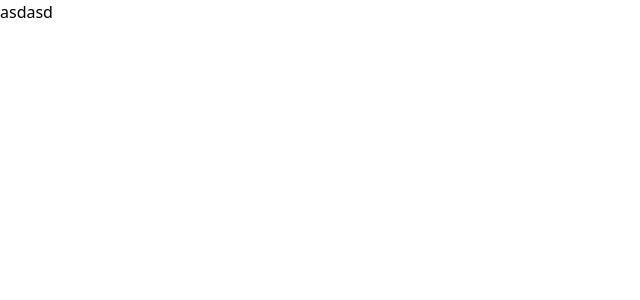
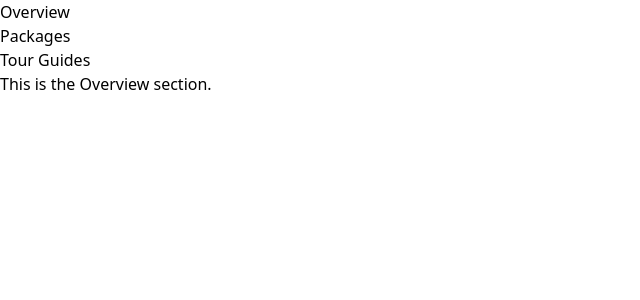
Before and after one commit to JamilAhmedd/Bengal-Wander-Client, a React (Vite) app: page / in a window 1280 px wide. Shown: the top 300 px of the page, without its empty margins (0-640 px from the left). Built offline with nearby package versions, Linux system fonts and the light colour scheme.

Commit message:
basic firebase int

```diff
--- /dev/null
+++ b/firebase/firebase.init.js
@@ -0,0 +1,18 @@
+// Import the functions you need from the SDKs you need
+import { initializeApp } from "firebase/app";
+// TODO: Add SDKs for Firebase products that you want to use
+// https://firebase.google.com/docs/web/setup#available-libraries
+import { getAuth } from "firebase/auth";
+// Your web app's Firebase configuration
+const firebaseConfig = {
+  apiKey: import.meta.env.VITE_apiKey,
+  authDomain: import.meta.env.authDomain,
+  projectId: import.meta.env.projectId,
+  storageBucket: import.meta.env.storageBucket,
+  messagingSenderId: import.meta.env.messagingSenderId,
+  appId: import.meta.env.appId,
+};
+
+// Initialize Firebase
+const app = initializeApp(firebaseConfig);
+export const auth = getAuth(app);
--- a/src/layouts/MainLayout.jsx
+++ b/src/layouts/MainLayout.jsx
@@ -1,7 +1,26 @@
 import React from "react";
+import { Tab, TabList, TabPanel, Tabs } from "react-tabs";
 
 const MainLayout = () => {
-  return <div>asdasd</div>;
+  return (
+    <Tabs>
+      <TabList>
+        <Tab>Overview</Tab>
+        <Tab>Packages</Tab>
+        <Tab>Tour Guides</Tab>
+      </TabList>
+
+      <TabPanel>
+        <p>This is the Overview section.</p>
+      </TabPanel>
+      <TabPanel>
+        <p>These are our travel packages.</p>
+      </TabPanel>
+      <TabPanel>
+        <p>Meet our tour guides.</p>
+      </TabPanel>
+    </Tabs>
+  );
 };
 
 export default MainLayout;
```
Also changed, not shown: package.json (+10 -0 lines), 1 other file (tests, documents, lock files or other folders).
